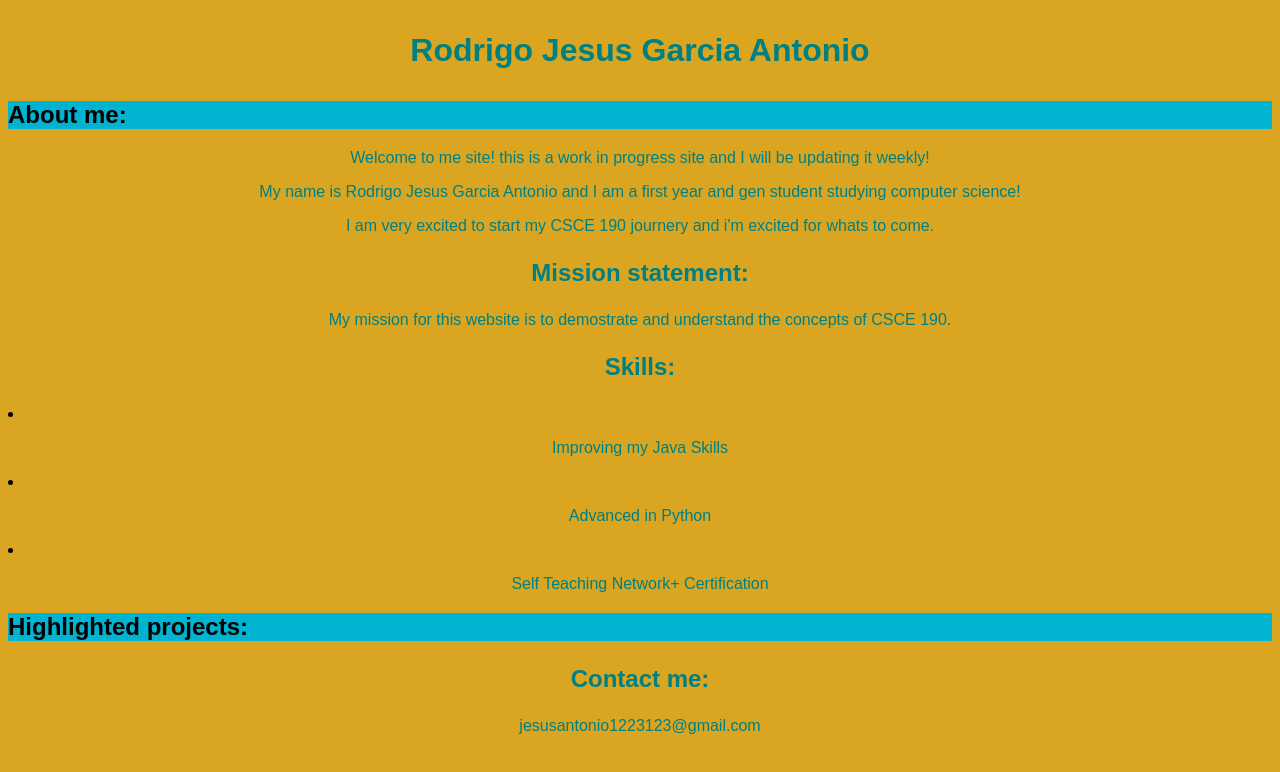
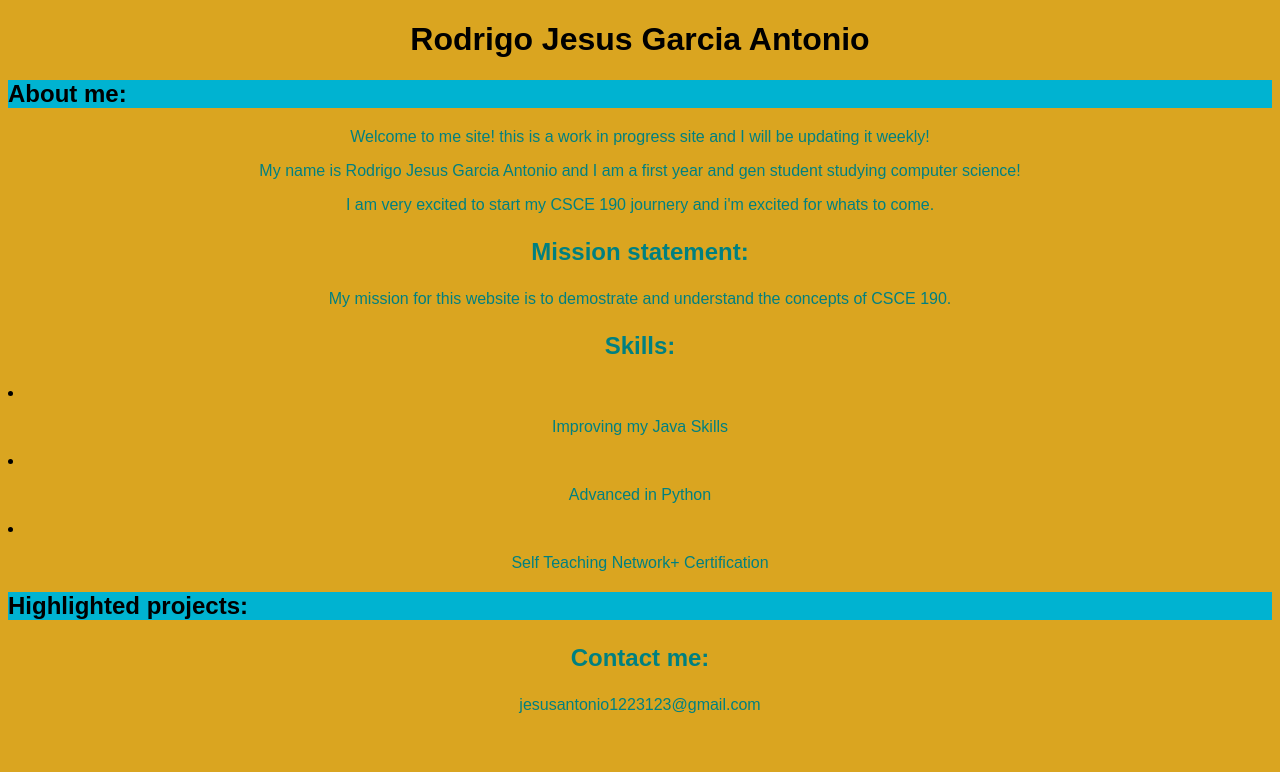
Before and after one commit to Jesus-GAR0/Jesus-GAR0.github.io, a plain HTML site: page index.html in a window 1280 px wide. Drawn offline with Linux system fonts and the light colour scheme.

Commit message:
H1 are now black

```diff
--- a/index.html
+++ b/index.html
@@ -6,7 +6,7 @@
   </head>
   <body>
     <h1>
-      <p><span id = "para1">Rodrigo Jesus Garcia Antonio</span><p>
+      Rodrigo Jesus Garcia Antonio
     </h1>
     <body>
 
--- a/styles.css
+++ b/styles.css
@@ -12,7 +12,7 @@ body {
 	font-family: Arial, Helvetica, sans-serif;
 }
 h1 {
-	color: turquoise;
+	color: black;
 	text-align: center;
 }
 .left { text-align: left; }
```
